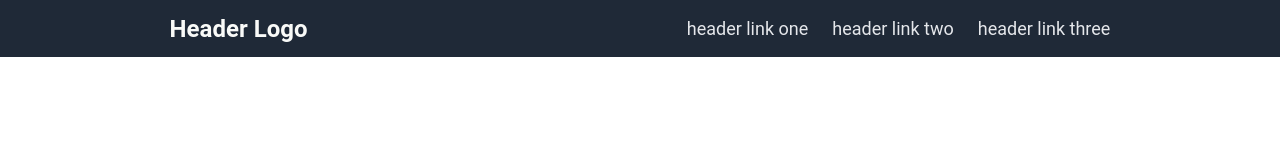
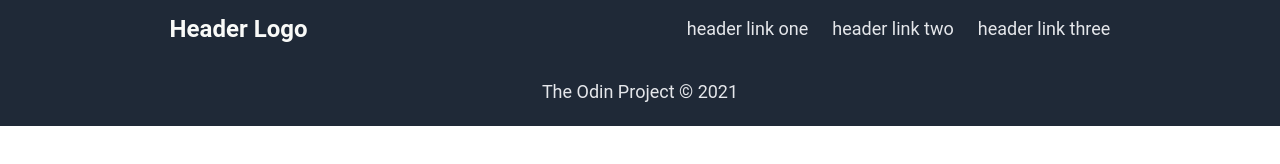
Before and after one commit to chasty2/odin-landing, a plain HTML site: page index.html in a window 1280 px wide. Drawn offline with Linux system fonts and the light colour scheme.

Commit message:
Complete footer

```diff
--- a/index.html
+++ b/index.html
@@ -8,16 +8,19 @@
     <title>Landing Page</title>
 </head>
 <body>
-    <div class="header">
+    <div class="header dark-background">
         <div class="header-logo">
             Header Logo
         </div>
-        <ul class="header-links">
+        <ul class="header-links secondary-text">
             <li>header link one</li>
             <li>header link two</li>
             <li>header link three</li>
         </ul>
     </div>
 
+    <div class="footer secondary-text dark-background">
+        The Odin Project &copy; 2021
+    </div>
 </body>
 </html>
--- a/styles.css
+++ b/styles.css
@@ -1,14 +1,24 @@
 body {
+    display: flex;
+    flex-direction: column;
     margin: 0;
     padding: 0;
     font-family: 'Roboto', sans-serif;
+}
+
+.dark-background {
+    background-color: #1f2937;
+}
+
+.secondary-text {
+    font-size: 18px;
+    color: #e5e7eb;
 }
 
 .header {
     display: flex;
     align-items: center;
     justify-content: space-around;
-    background-color: #1f2937;
     margin: 0px;
     padding: 0px;
 }
@@ -23,6 +33,11 @@ body {
     display: flex;
     gap: 24px;
     list-style-type: none;
-    font-size: 18px;
-    color: #e5e7eb;
 }
+
+.footer {
+    display: flex;
+    justify-content: center;
+    align-items: center;
+    padding: 24px;
+}
```
